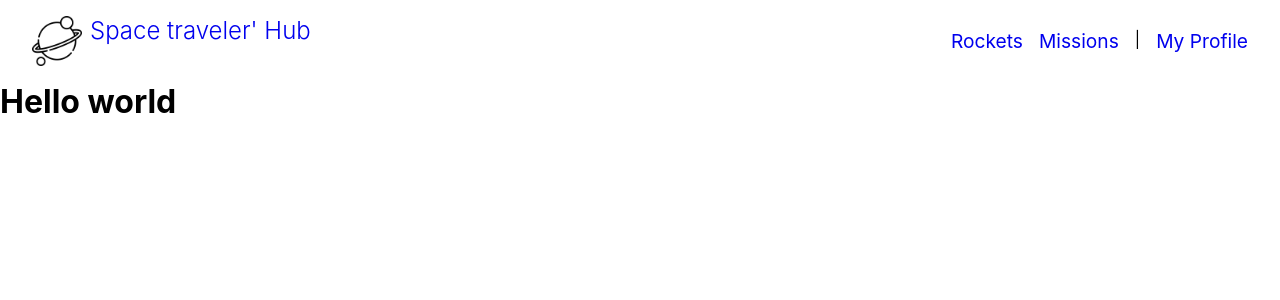
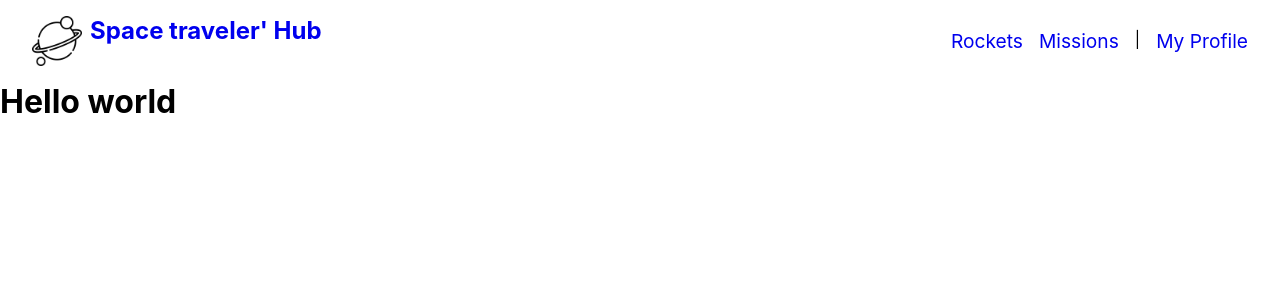
Before and after one commit to shafiuyushawu/space-travelers, a React (Create React App) app: page / in a window 1280 px wide. Shown: the top 300 px of the page. Built offline with nearby package versions, Linux system fonts and the light colour scheme.

Commit message:
Remove font-weight from the logo header

```diff
--- a/src/components/NavBar.jsx
+++ b/src/components/NavBar.jsx
@@ -6,7 +6,7 @@ const NavBar = () => (
     <nav>
       <a href="/">
         <img className="logo" src={logo} alt="" />
-        <h1 style={{ fontWeight: '300' }}>Space traveler&apos; Hub</h1>
+        <h1>Space traveler&apos; Hub</h1>
       </a>
       <ul>
         <Link className="nav-items" to="/rockets">Rockets</Link>
```
